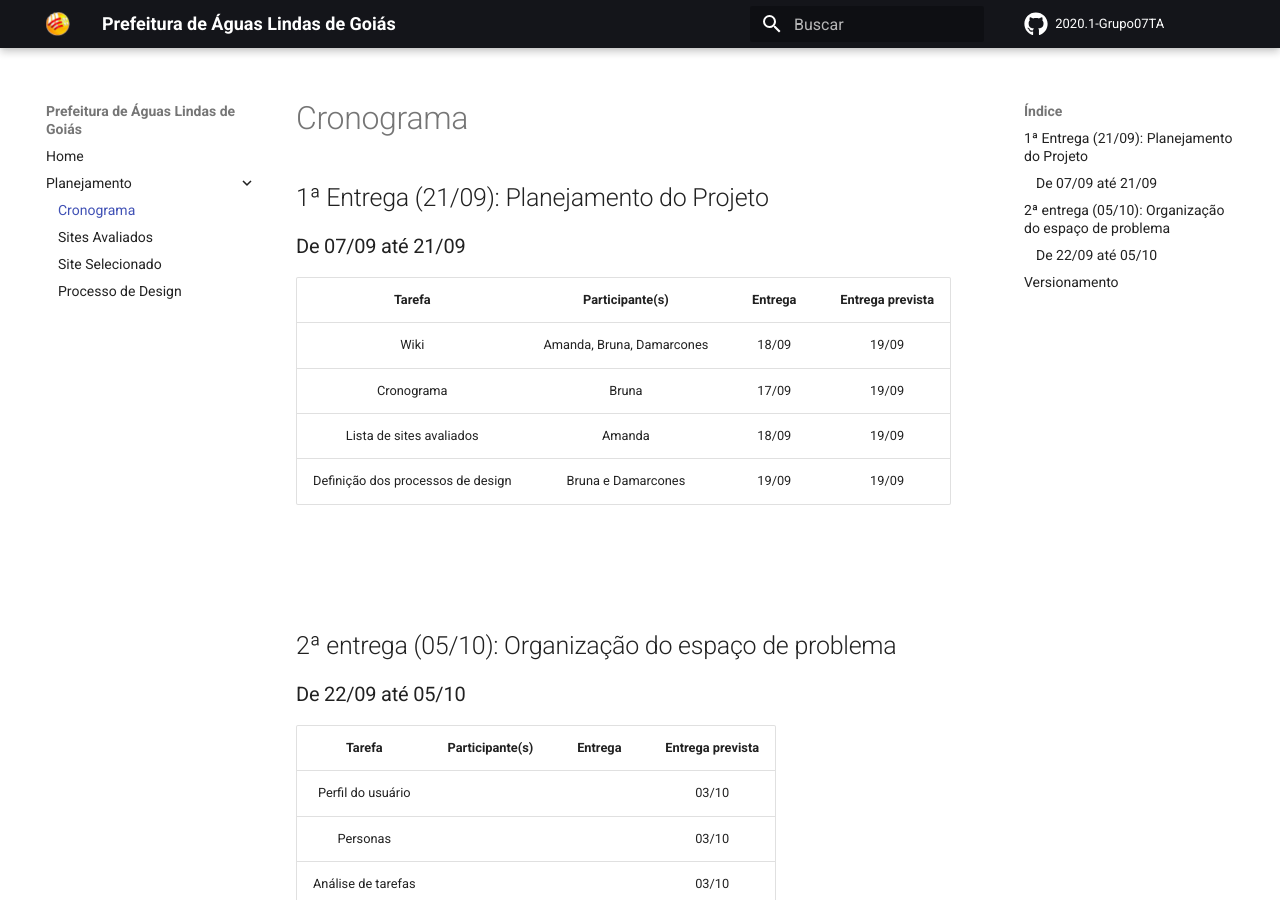
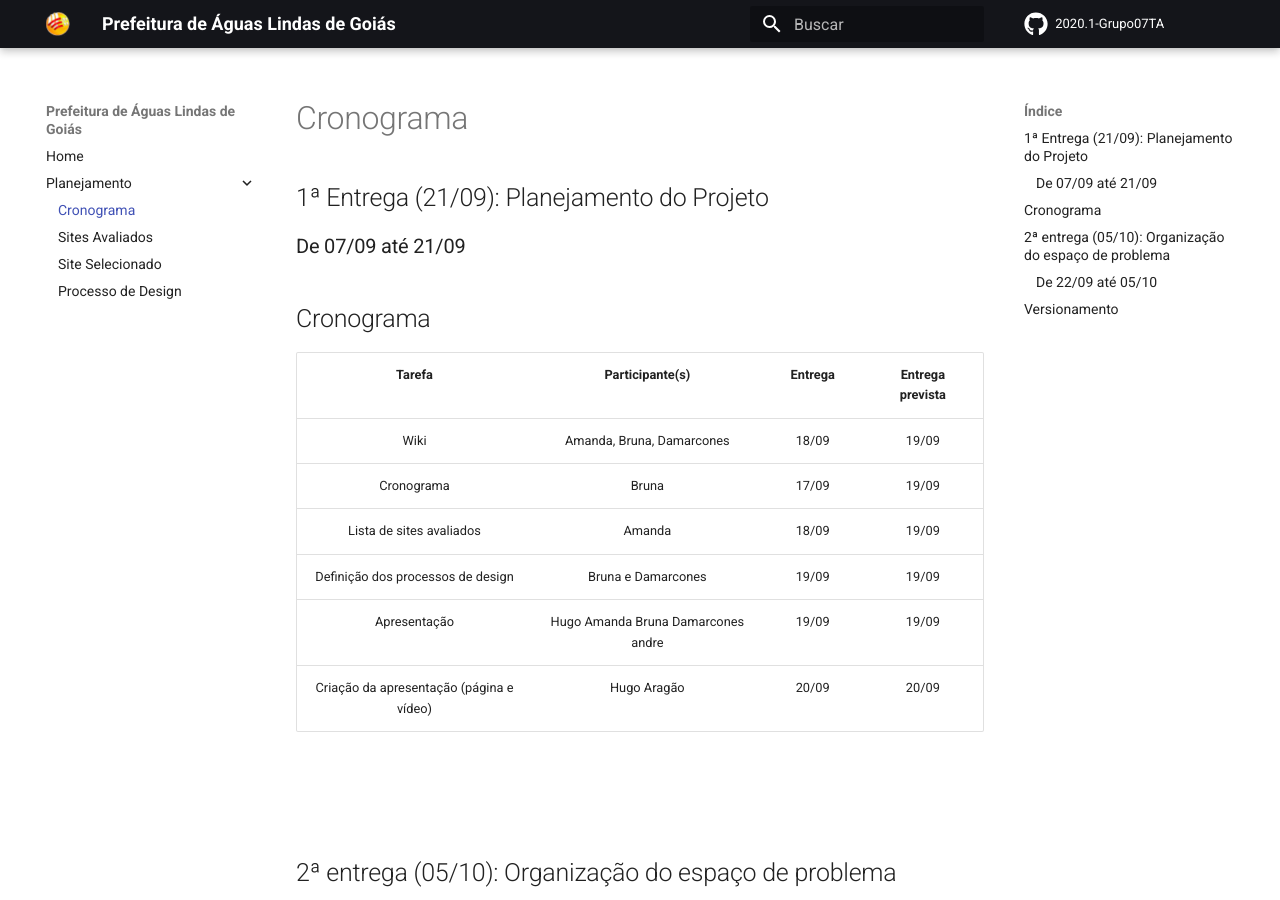
Before and after one commit to Interacao-Humano-Computador/2020.1-Prefeiturade-Aguas-Lindas-de-Goias, an MkDocs documentation site: the page built from docs/planejamento/cronograma.md, in a window 1280 px wide and 900 px high. Built offline with MkDocs 1.6.1 and Material for MkDocs 9.7.7, drawn with Linux system fonts in a browser that asks for light colours; comment, search, counter and statistics services are not loaded.

Commit message:
Atualiza cronograma

```diff
--- a/docs/planejamento/cronograma.md
+++ b/docs/planejamento/cronograma.md
@@ -2,12 +2,15 @@
 
 ## 1ª Entrega (21/09): Planejamento do Projeto
 ### De 07/09 até 21/09
+## Cronograma
 |             Tarefa              |     Participante(s)       |Entrega|Entrega prevista|
 |:-------------------------------:|:-------------------------:|:-----:|:--------------:|
 |              Wiki               | Amanda, Bruna, Damarcones | 18/09 |     19/09      |
 |           Cronograma            |         Bruna             | 17/09 |     19/09      |
 |    Lista de sites avaliados     |         Amanda            | 18/09 |     19/09      |
 |Definição dos processos de design|     Bruna e Damarcones    | 19/09 |     19/09      |
+|           Apresentação  | Hugo Amanda Bruna Damarcones andre| 19/09 |     19/09      |
+|Criação da apresentação (página e vídeo)|Hugo Aragão         | 20/09 |     20/09      |
 
 <br> </br>
 
```
